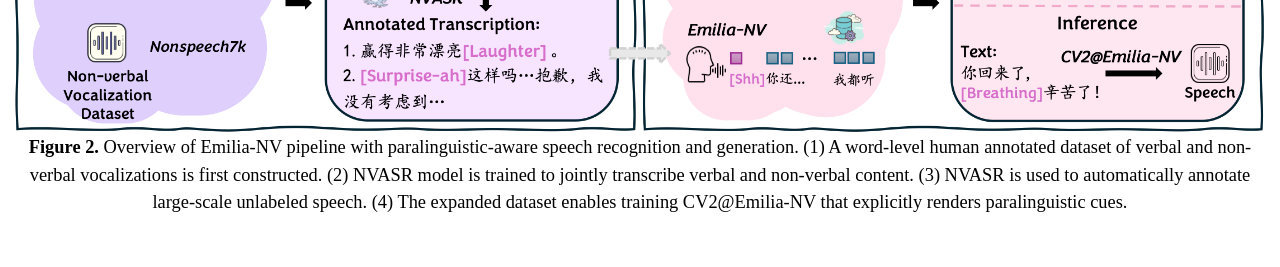
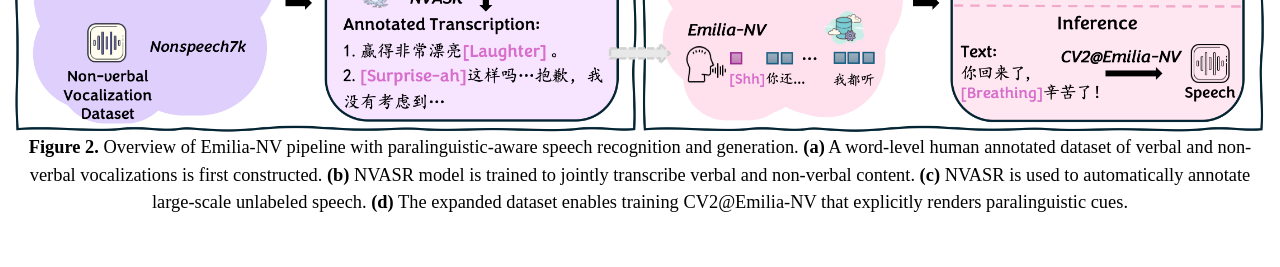
Before and after one commit to NVSpeech170k/nvspeech170k.github.io, a plain HTML site: page index.html in a window 1280 px wide. Shown: the part 1800-2067 px from the top of the page. Drawn offline with Linux system fonts and the light colour scheme.

Commit message:
update emiloia-nv

```diff
--- a/index.html
+++ b/index.html
@@ -701,10 +701,10 @@
             <div style="margin: 2rem 0 0 0;">
                 <img src="pipeline.png" alt="Figure 2" style="display:block;max-width:100%;height:auto;">
                 <div class="figure-caption" style="max-width:100%;margin:0 auto 1.5rem auto;">
-                    <strong>Figure 2.</strong> Overview of Emilia-NV  pipeline with paralinguistic-aware speech recognition and generation. (1)
+                    <strong>Figure 2.</strong> Overview of Emilia-NV  pipeline with paralinguistic-aware speech recognition and generation. <strong>(a)</strong>
                     A word-level human annotated dataset of verbal and non-verbal vocalizations is first constructed.
-                    (2) NVASR model is trained to jointly transcribe verbal and non-verbal content. (3)
-                    NVASR is used to automatically annotate large-scale unlabeled speech. (4) The expanded dataset
+                    <strong>(b)</strong> NVASR model is trained to jointly transcribe verbal and non-verbal content. <strong>(c)</strong>
+                    NVASR is used to automatically annotate large-scale unlabeled speech. <strong>(d)</strong> The expanded dataset
                     enables training CV2@Emilia-NV that explicitly renders paralinguistic
                     cues.
                 </div>
```
